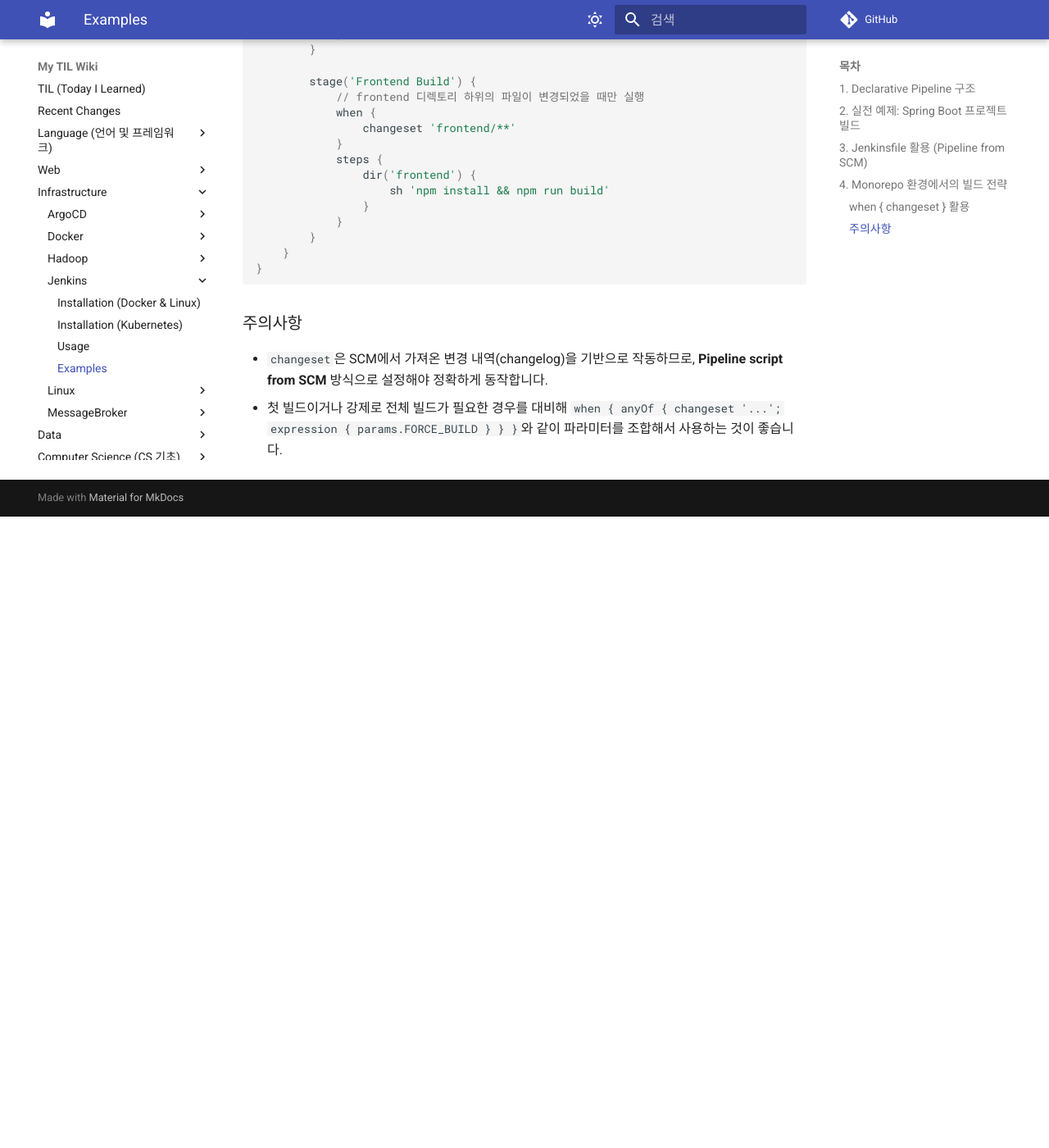
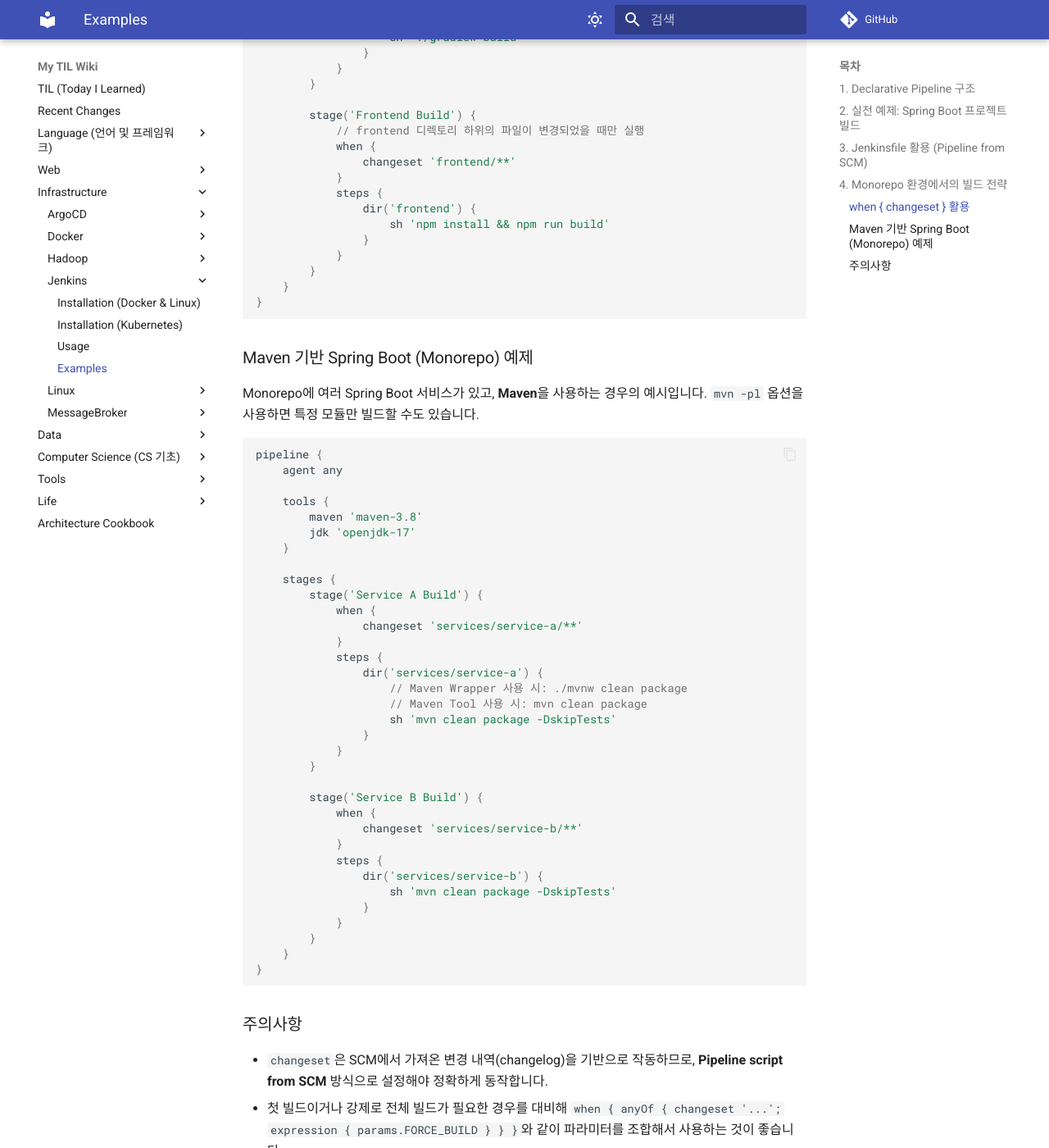
Before and after one commit to DevDooly/TIL, an MkDocs documentation site: the page built from docs/Infrastructure/Jenkins/Examples.md, in a window 1280 px wide and 1400 px high, scrolled down 2907 px. Shown: the whole window at 82% size. Built offline with MkDocs 1.6.1 and Material for MkDocs 9.7.7, drawn with Linux system fonts in a browser that asks for light colours; comment, search, counter and statistics services are not loaded; before the commit the page ends 3537 px from its top, so only the background shows below that.

Commit message:
feat(docs): Jenkins Monorepo Maven 빌드 예제 추가
- Examples.md에 Maven을 사용하는 Spring Boot 멀티 모듈/Monorepo 빌드 전략 추가
- changeset 및 dir() 블록을 활용한 모듈별 조건부 빌드 예시 작성

````diff
--- a/docs/Infrastructure/Jenkins/Examples.md
+++ b/docs/Infrastructure/Jenkins/Examples.md
@@ -115,6 +115,7 @@ Pipeline 설정을 Jenkins 웹 UI에 직접 적지 않고, 프로젝트 소스
 
 Jenkins Pipeline의 `when` 지시어와 `changeset` 조건을 사용하면 특정 경로의 파일이 변경되었을 때만 스테이지를 실행할 수 있습니다.
 
+**Gradle 기반 멀티 모듈 예제:**
 ```groovy
 pipeline {
     agent any
@@ -147,6 +148,47 @@ pipeline {
 }
 ```
 
+### Maven 기반 Spring Boot (Monorepo) 예제
+
+Monorepo에 여러 Spring Boot 서비스가 있고, **Maven**을 사용하는 경우의 예시입니다. `mvn -pl` 옵션을 사용하면 특정 모듈만 빌드할 수도 있습니다.
+
+```groovy
+pipeline {
+    agent any
+
+    tools {
+        maven 'maven-3.8'
+        jdk 'openjdk-17'
+    }
+
+    stages {
+        stage('Service A Build') {
+            when {
+                changeset 'services/service-a/**'
+            }
+            steps {
+                dir('services/service-a') {
+                    // Maven Wrapper 사용 시: ./mvnw clean package
+                    // Maven Tool 사용 시: mvn clean package
+                    sh 'mvn clean package -DskipTests'
+                }
+            }
+        }
+
+        stage('Service B Build') {
+            when {
+                changeset 'services/service-b/**'
+            }
+            steps {
+                dir('services/service-b') {
+                    sh 'mvn clean package -DskipTests'
+                }
+            }
+        }
+    }
+}
+```
+
 ### 주의사항
 - `changeset`은 SCM에서 가져온 변경 내역(changelog)을 기반으로 작동하므로, **Pipeline script from SCM** 방식으로 설정해야 정확하게 동작합니다.
 - 첫 빌드이거나 강제로 전체 빌드가 필요한 경우를 대비해 `when { anyOf { changeset '...'; expression { params.FORCE_BUILD } } }`와 같이 파라미터를 조합해서 사용하는 것이 좋습니다.
````
Also changed, not shown: README.md (+1 -1 lines), docs/Recent_Changes.md (+1 -1 lines).
